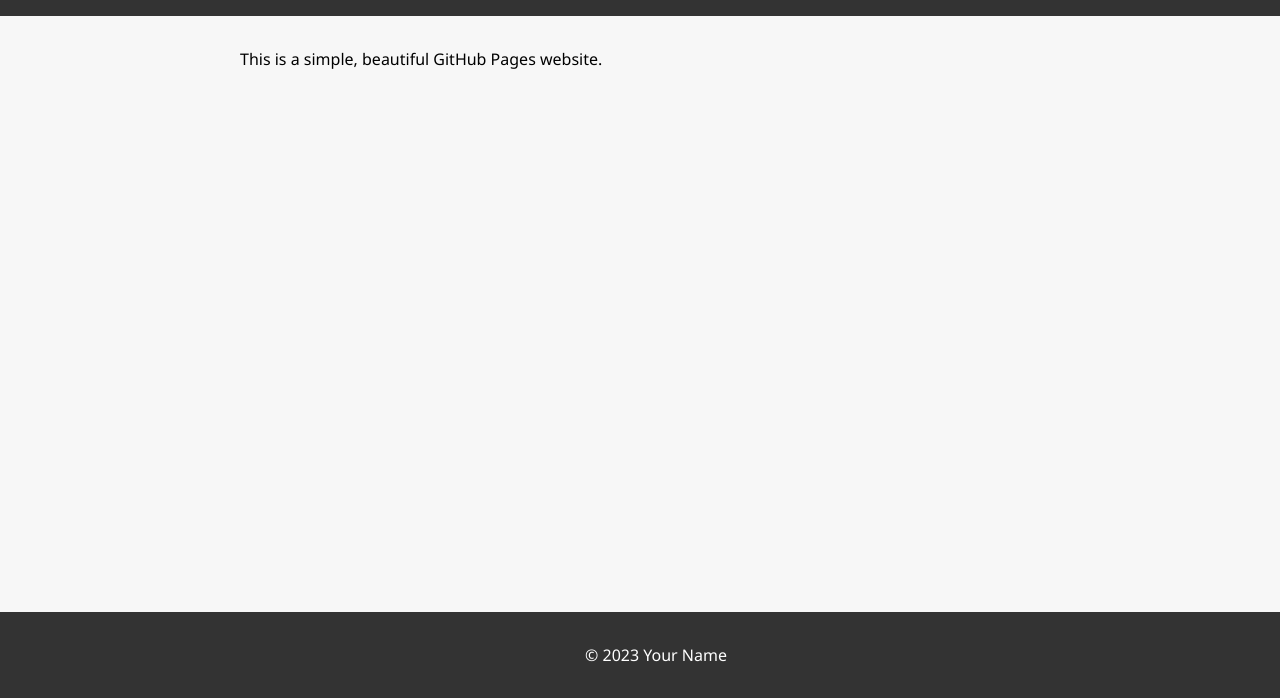
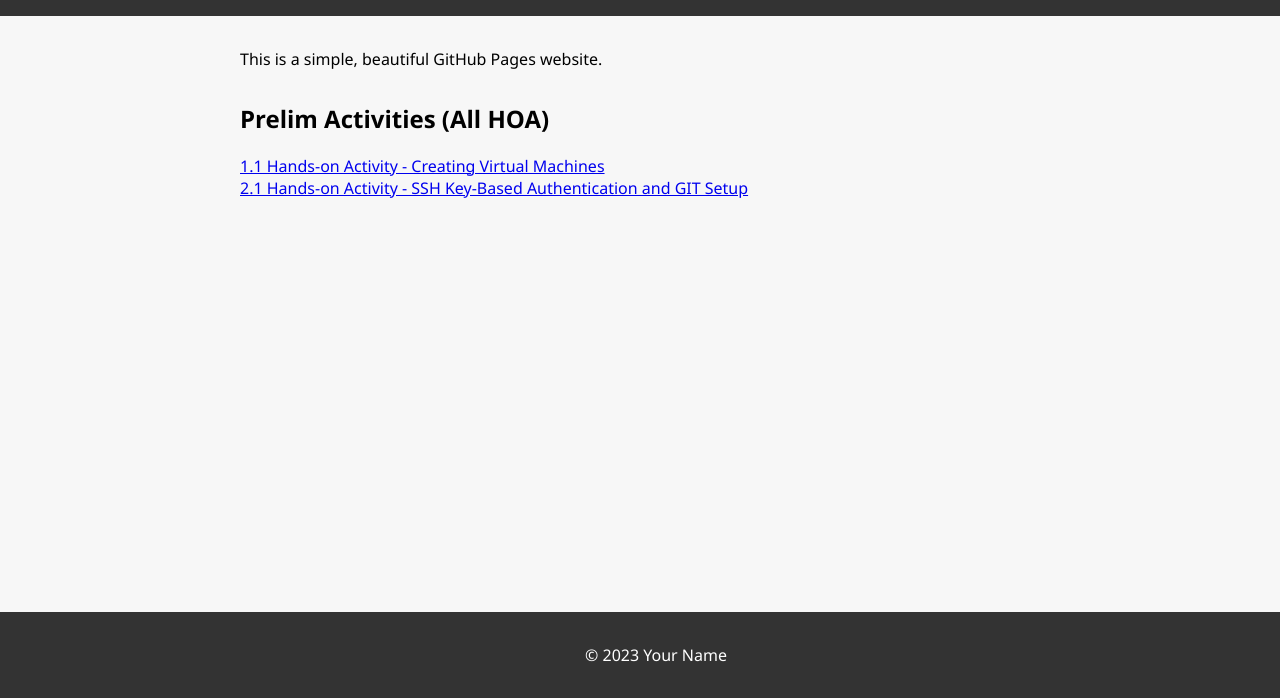
Before and after one commit to seafrax/seafrax.github.io, a plain HTML site: page index.html in a window 1280 px wide. Shown: the part 102-800 px from the top of the page. Drawn offline with Linux system fonts and the light colour scheme.

Commit message:
Update index.html

```diff
--- a/index.html
+++ b/index.html
@@ -13,6 +13,12 @@
     <section>
         <p>This is a simple, beautiful GitHub Pages website.</p>
     </section>
+    <section id="prelim-activities">
+        <h2>Prelim Activities (All HOA)</h2>
+        <a href="https://github.com/seafrax/Flores_HOA1" target="_blank">1.1 Hands-on Activity - Creating Virtual Machines</a>
+        <br>
+        <a href="https://github.com/seafrax/Flores_HOA2" target="_blank">2.1 Hands-on Activity - SSH Key-Based Authentication and GIT Setup</a>
+    </section>
     <footer>
         <p>&copy; 2023 Your Name</p>
     </footer>
```
